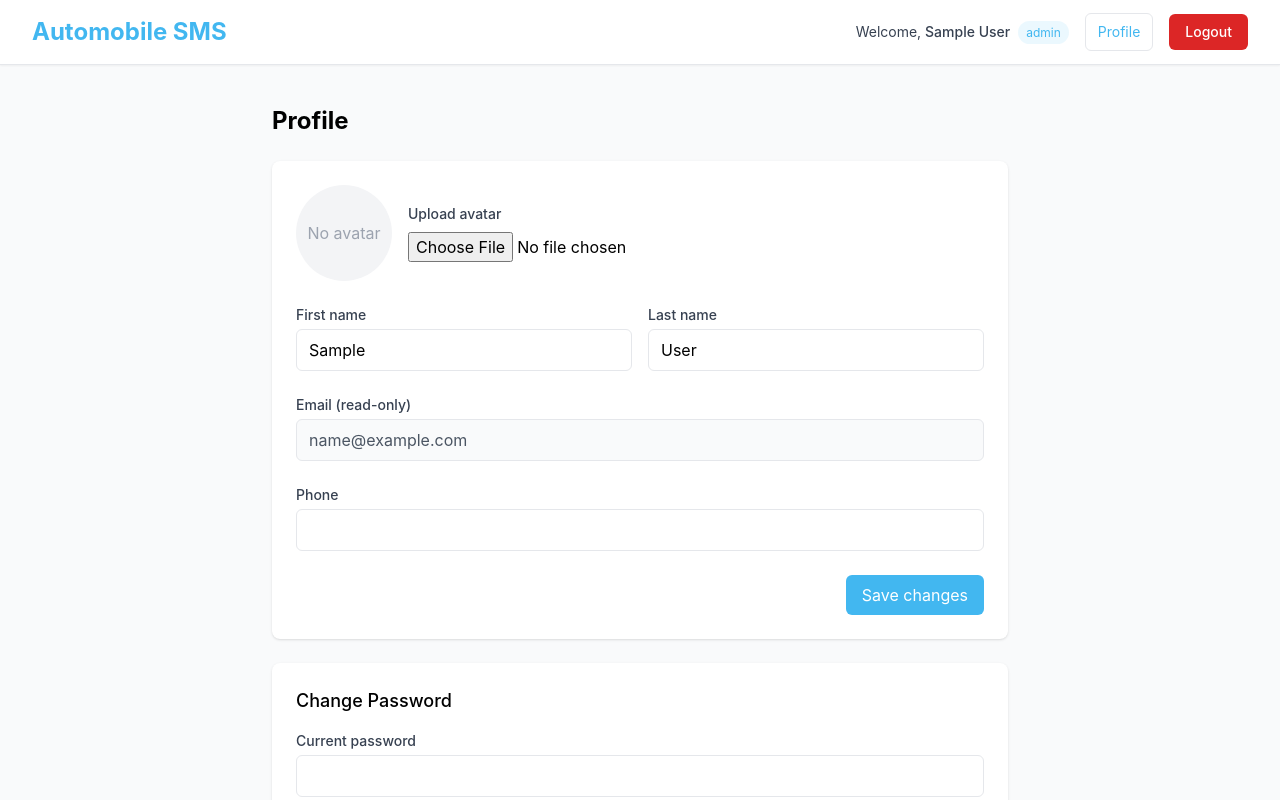
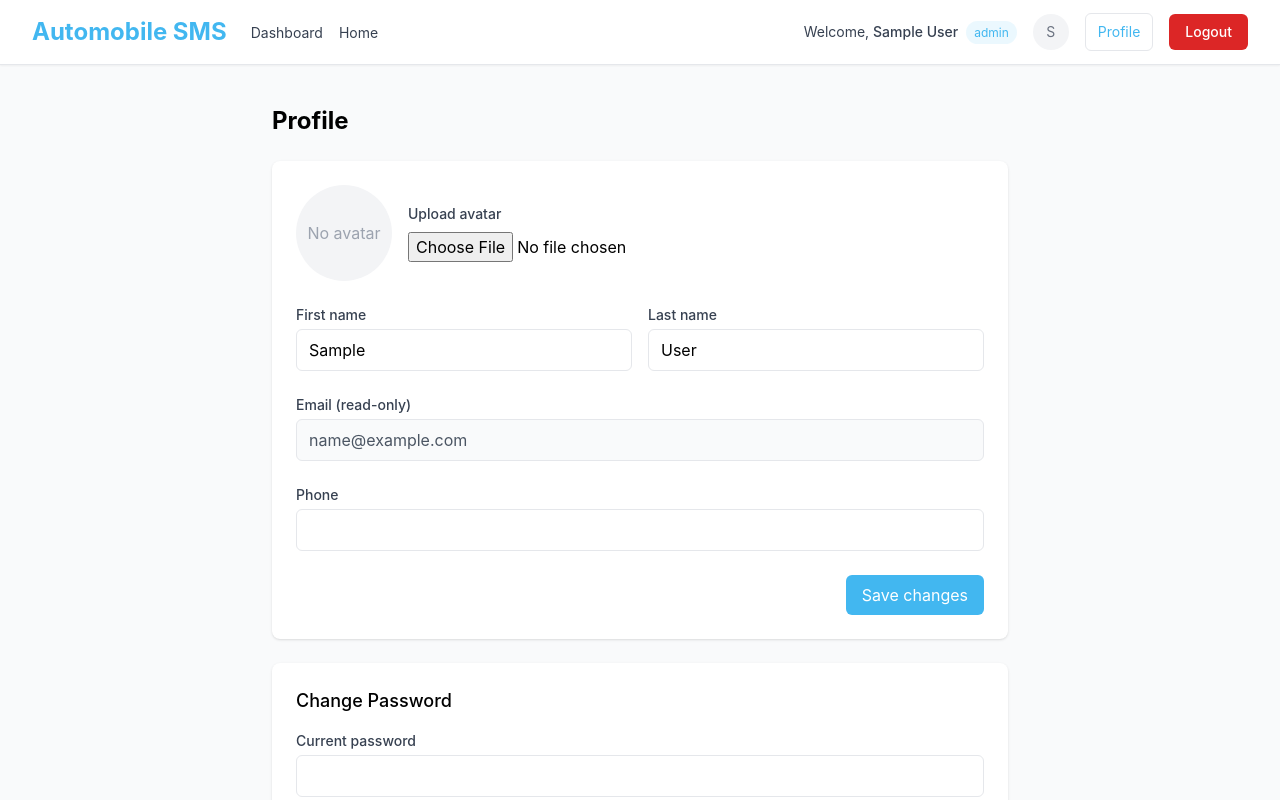
Before and after one commit to P-arjunie/AutomobileSMS, a React (Vite) app in the folder frontend/: page /profile in a window 1280 px wide. Shown: the top 800 px of the page. Built offline with nearby package versions, Linux system fonts and the light colour scheme; no server answers; sample sign-in values are in the browser's storage.

Commit message:
Refactor header component into its own file and integrate it into Dashboard and Profile components

```diff
--- a/frontend/src/components/Dashboard.jsx
+++ b/frontend/src/components/Dashboard.jsx
@@ -1,6 +1,7 @@
 import React, { useState, useEffect } from 'react'
 import { Link } from 'react-router-dom'
 import { useAuth } from '../contexts/AuthContext'
+import Header from './Header'
 import socketService from '../utils/socket'
 import { appointmentsAPI, servicesAPI } from '../utils/api'
 import toast from 'react-hot-toast'
@@ -121,34 +122,7 @@ const Dashboard = () => {
 
   return (
     <div className="min-h-screen bg-gray-50">
-      {/* Header */}
-      <header className="bg-white shadow-sm border-b">
-        <div className="max-w-7xl mx-auto px-4 sm:px-6 lg:px-8">
-          <div className="flex justify-between items-center h-16">
-            <div className="flex items-center">
-              <div className="flex-shrink-0">
-                <h1 className="text-2xl font-bold text-primary-blue">Automobile SMS</h1>
-              </div>
-            </div>
-
-            <div className="flex items-center space-x-4">
-              <div className="text-sm text-gray-700">
-                Welcome, <span className="font-medium">{user.firstName} {user.lastName}</span>
-                <span className="ml-2 px-2 py-1 bg-primary-blue/10 text-primary-blue rounded-full text-xs">
-                  {user.role}
-                </span>
-              </div>
-              <Link to="/profile" className="bg-white border px-3 py-2 rounded-md text-sm text-primary-blue hover:bg-primary-light">Profile</Link>
-              <button
-                onClick={handleLogout}
-                className="bg-red-600 hover:bg-red-700 text-white px-4 py-2 rounded-md text-sm font-medium transition duration-200"
-              >
-                Logout
-              </button>
-            </div>
-          </div>
-        </div>
-      </header>
+      <Header />
 
       {/* Main Content */}
       <main className="max-w-7xl mx-auto py-6 px-4 sm:px-6 lg:px-8">
--- /dev/null
+++ b/frontend/src/components/Header.jsx
@@ -0,0 +1,55 @@
+import React from 'react'
+import { Link } from 'react-router-dom'
+import { useAuth } from '../contexts/AuthContext'
+
+const Header = () => {
+  const { user, logout } = useAuth()
+
+  const handleLogout = async () => {
+    await logout()
+  }
+
+  return (
+    <header className="bg-white shadow-sm border-b">
+      <div className="max-w-7xl mx-auto px-4 sm:px-6 lg:px-8">
+        <div className="flex justify-between items-center h-16">
+          <div className="flex items-center">
+            <div className="flex-shrink-0">
+              <h1 className="text-2xl font-bold text-primary-blue">Automobile SMS</h1>
+            </div>
+            <nav className="ml-6 space-x-4">
+              <Link to="/dashboard" className="text-sm text-gray-700 hover:text-primary-blue">Dashboard</Link>
+              <Link to="/home" className="text-sm text-gray-700 hover:text-primary-blue">Home</Link>
+            </nav>
+          </div>
+
+          <div className="flex items-center space-x-4">
+            <div className="text-sm text-gray-700">
+              Welcome, <span className="font-medium">{user?.firstName} {user?.lastName}</span>
+              <span className="ml-2 px-2 py-1 bg-primary-blue/10 text-primary-blue rounded-full text-xs">
+                {user?.role}
+              </span>
+            </div>
+
+            {user?.avatar ? (
+              <img src={user.avatar} alt="avatar" className="w-9 h-9 rounded-full object-cover border" />
+            ) : (
+              <div className="w-9 h-9 rounded-full bg-gray-100 flex items-center justify-center text-sm text-gray-500">{user?.firstName?.[0] || 'U'}</div>
+            )}
+
+            <Link to="/profile" className="bg-white border px-3 py-2 rounded-md text-sm text-primary-blue hover:bg-primary-light">Profile</Link>
+
+            <button
+              onClick={handleLogout}
+              className="bg-red-600 hover:bg-red-700 text-white px-4 py-2 rounded-md text-sm font-medium transition duration-200"
+            >
+              Logout
+            </button>
+          </div>
+        </div>
+      </div>
+    </header>
+  )
+}
+
+export default Header
--- a/frontend/src/components/Profile.jsx
+++ b/frontend/src/components/Profile.jsx
@@ -3,6 +3,7 @@ import { Link, useNavigate } from 'react-router-dom'
 import { useAuth } from '../contexts/AuthContext'
 import { authAPI } from '../utils/api'
 import toast from 'react-hot-toast'
+import Header from './Header'
 
 const Profile = () => {
   const navigate = useNavigate()
@@ -111,34 +112,7 @@ const Profile = () => {
 
   return (
     <div className="min-h-screen bg-gray-50">
-      {/* Header (same as dashboard) */}
-      <header className="bg-white shadow-sm border-b">
-        <div className="max-w-7xl mx-auto px-4 sm:px-6 lg:px-8">
-          <div className="flex justify-between items-center h-16">
-            <div className="flex items-center">
-              <div className="flex-shrink-0">
-                <h1 className="text-2xl font-bold text-primary-blue">Automobile SMS</h1>
-              </div>
-            </div>
-
-            <div className="flex items-center space-x-4">
-              <div className="text-sm text-gray-700">
-                Welcome, <span className="font-medium">{user?.firstName} {user?.lastName}</span>
-                <span className="ml-2 px-2 py-1 bg-primary-blue/10 text-primary-blue rounded-full text-xs">
-                  {user?.role}
-                </span>
-              </div>
-              <Link to="/profile" className="bg-white border px-3 py-2 rounded-md text-sm text-primary-blue hover:bg-primary-light">Profile</Link>
-              <button
-                onClick={async () => { await logout() }}
-                className="bg-red-600 hover:bg-red-700 text-white px-4 py-2 rounded-md text-sm font-medium transition duration-200"
-              >
-                Logout
-              </button>
-            </div>
-          </div>
-        </div>
-      </header>
+      <Header />
 
       <div className="max-w-3xl mx-auto py-10 px-4">
         <h2 className="text-2xl font-bold mb-6">Profile</h2>
```
